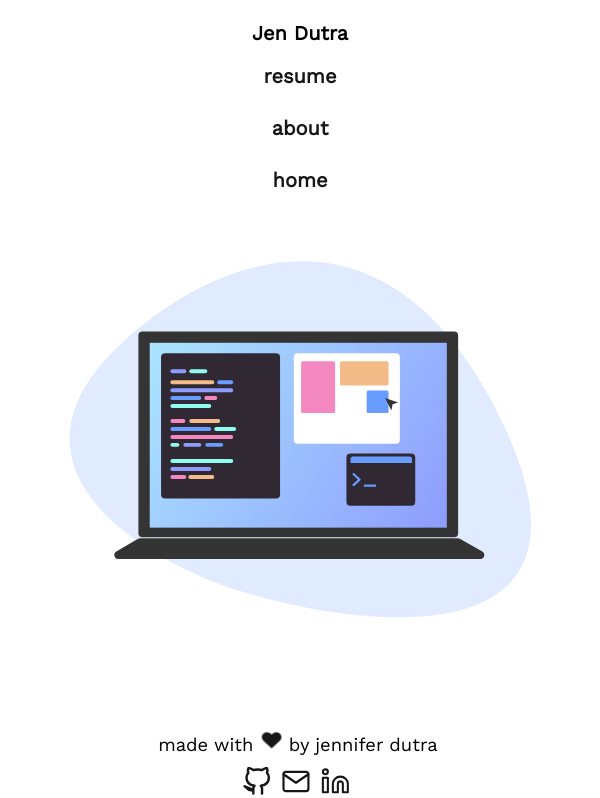
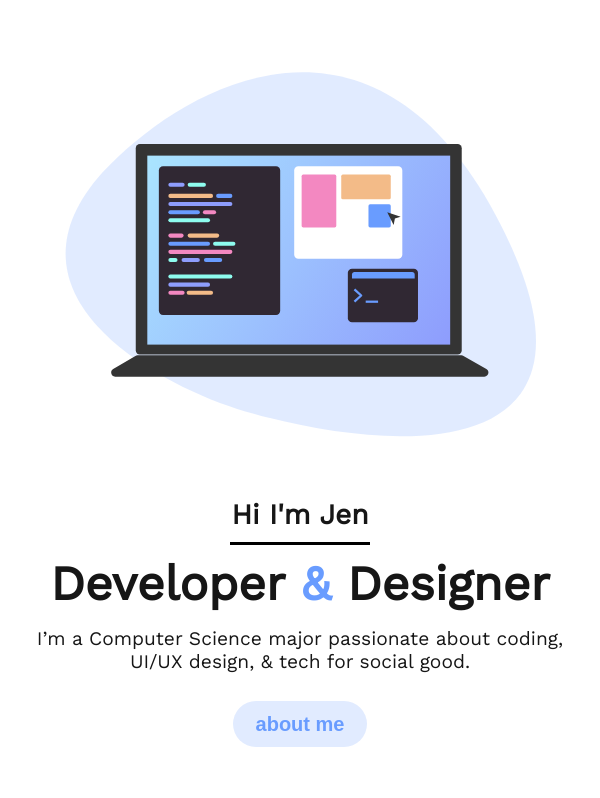
Before and after one commit to jennifer-dutra/jennifer-dutra.github.io, a React (Create React App) app: page / in a window 600 px wide. Shown: the top 798 px of the page. Built offline with nearby package versions, Linux system fonts and the light colour scheme.

Commit message:
tablet problem fixed
need to fix mobile navbar

```diff
--- a/src/App.css
+++ b/src/App.css
@@ -34,7 +34,6 @@ ul {
 }
 
 .footer {
-  position: fixed;
   left: 0;
   bottom: 0;
   width: 100%;
@@ -93,6 +92,12 @@ li a:hover {
   color: var(--blue);
 }
 
+@media only screen and (min-width: 600px) {
+  .mobileNav {
+    display: none;
+  }
+}
+
 /* Small devices (portrait tablets and large phones, 600px and up) */
 @media only screen and (max-width: 600px) {
   .made-with {
@@ -114,4 +119,16 @@ li a:hover {
     display: flex;
     flex-direction: row;
   }
+
+  .home-link {
+    display: none;
+  }
+
+  .nav-link {
+    display: none;
+  }
+
+  .mobileNav {
+    float: right;
+  }
 }
--- a/src/App.js
+++ b/src/App.js
@@ -7,6 +7,7 @@ import heart from './assets/icons/heart.svg';
 import linkedin from './assets/icons/linkedin.svg';
 import github from './assets/icons/github.svg';
 import mail from './assets/icons/mail.svg';
+import menu from './assets/icons/menu.svg';
 import Pulse from 'react-reveal/Pulse';
 import pdf from './Resume-5-2020.pdf';
 
@@ -23,6 +24,9 @@ class App extends Component {
             <li><Link to={'/'} className="nav-link">home</Link></li>
           </ul>
         </nav>
+        <div className="mobileNav">
+              <img src={menu}></img>
+        </div>
         <Switch>
             <Route exact path='/' component={Home} />
             <Route path='/about' component={About} />
--- a/src/components/home/Home.css
+++ b/src/components/home/Home.css
@@ -1,14 +1,13 @@
-.container {
-    padding: 5% 5% 5% 5%;
-}
 
 .hero {
     display: flex;
     flex-direction: row;
+    padding: 10% 0% 10% 0%;
+    width: 100%;
 }
 
 .hero-img {
-    padding: 5% 5% 10% 5%;
+    padding: 0% 5% 0% 5%;
 }
 
 img {
@@ -19,7 +18,7 @@ img {
 .hero-txt {
     display: flex;
     flex-direction: column;
-    padding: 10% 0% 10% 0%;
+    padding: 0% 5% 0% 5%;
 }
 
 .accent-txt {
@@ -48,11 +47,11 @@ img {
     font-size: 1.25em;
     outline: none;
     cursor: pointer;
-  }
+}
 
-  .blue-button:hover {
-      opacity: 75% !important;
-  }
+.blue-button:hover {
+    opacity: 75% !important;
+}
 
 
 .projects {
@@ -83,17 +82,17 @@ img {
 
     .hero {
         display: flex;
-        flex-direction: column-reverse;
-        align-items: center;
-        margin: 0px;
+        flex-direction: column;
+        width: 100%;
+        margin: auto;
     }
 
     .hero-img {
-        height: 100%;
-        box-sizing: border-box;
         max-width: 100%;
         max-height: 100%;
         width: 100%;
+        text-align: center;
+        padding: 0;
     }
 
     .hero-txt {
--- a/src/components/home/Home.js
+++ b/src/components/home/Home.js
@@ -12,6 +12,13 @@ class Home extends Component {
     return (
       <div className="container">
         <div className="hero">
+
+          <Fade>
+            <div className="hero-img">
+              <img src={computer} alt={"illustration of a computer"}/>
+            </div>
+          </Fade>
+
           <div className="hero-txt">
             <Fade down>
               <h3 className="underlined">Hi I'm Jen</h3>
@@ -26,12 +33,6 @@ class Home extends Component {
                <Link to={'/about'}><button type="button" className="blue-button">about me</button></Link>
             </Fade>
           </div>
-
-          <Fade>
-            <div className="hero-img">
-              <img src={computer} alt={"illustration of a computer"}/>
-            </div>
-          </Fade>
         </div>
 
         <Fade down delay={1700}>
```
Also changed, not shown: src/assets/icons/menu.svg (added).
